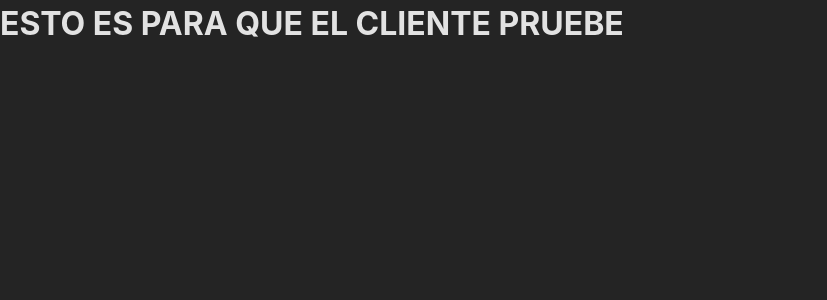
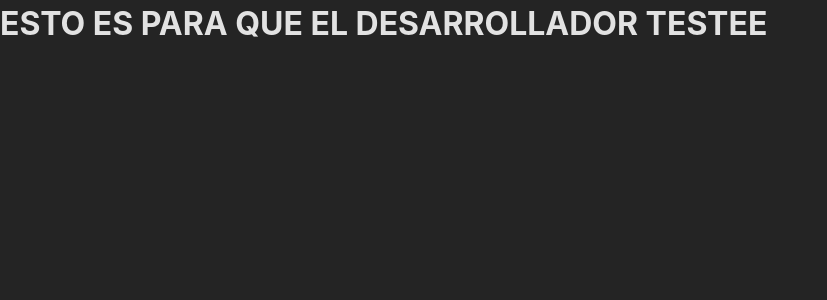
Before and after one commit to berbuzon/CLON-DE-NETFLIX, a React (Vite) app: page / in a window 1280 px wide. Shown: the top 300 px of the page, without its empty margins (0-827 px from the left). Built offline with nearby package versions, Linux system fonts and the light colour scheme.

Commit message:
[cfg] - base structure

```diff
--- a/src/App.jsx
+++ b/src/App.jsx
@@ -1,7 +1,7 @@
 const App = () => {
   return (
     <div>
-      <h1>ESTO ES PARA QUE EL CLIENTE PRUEBE</h1>
+      <h1>ESTO ES PARA QUE EL DESARROLLADOR TESTEE</h1>
     </div>
   );
 };
```
Also changed, not shown: 1 other file (tests, documents, lock files or other folders).
